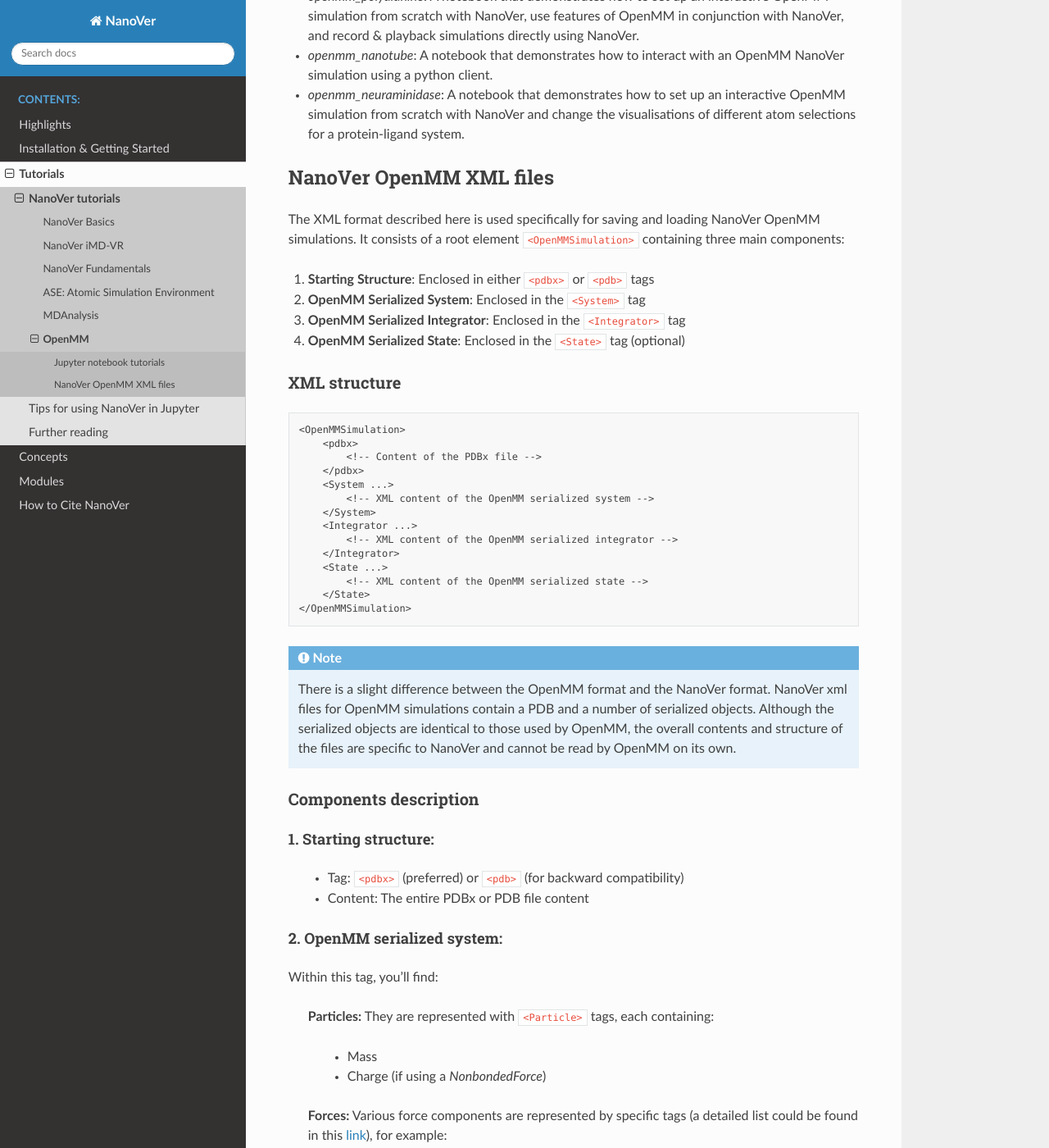
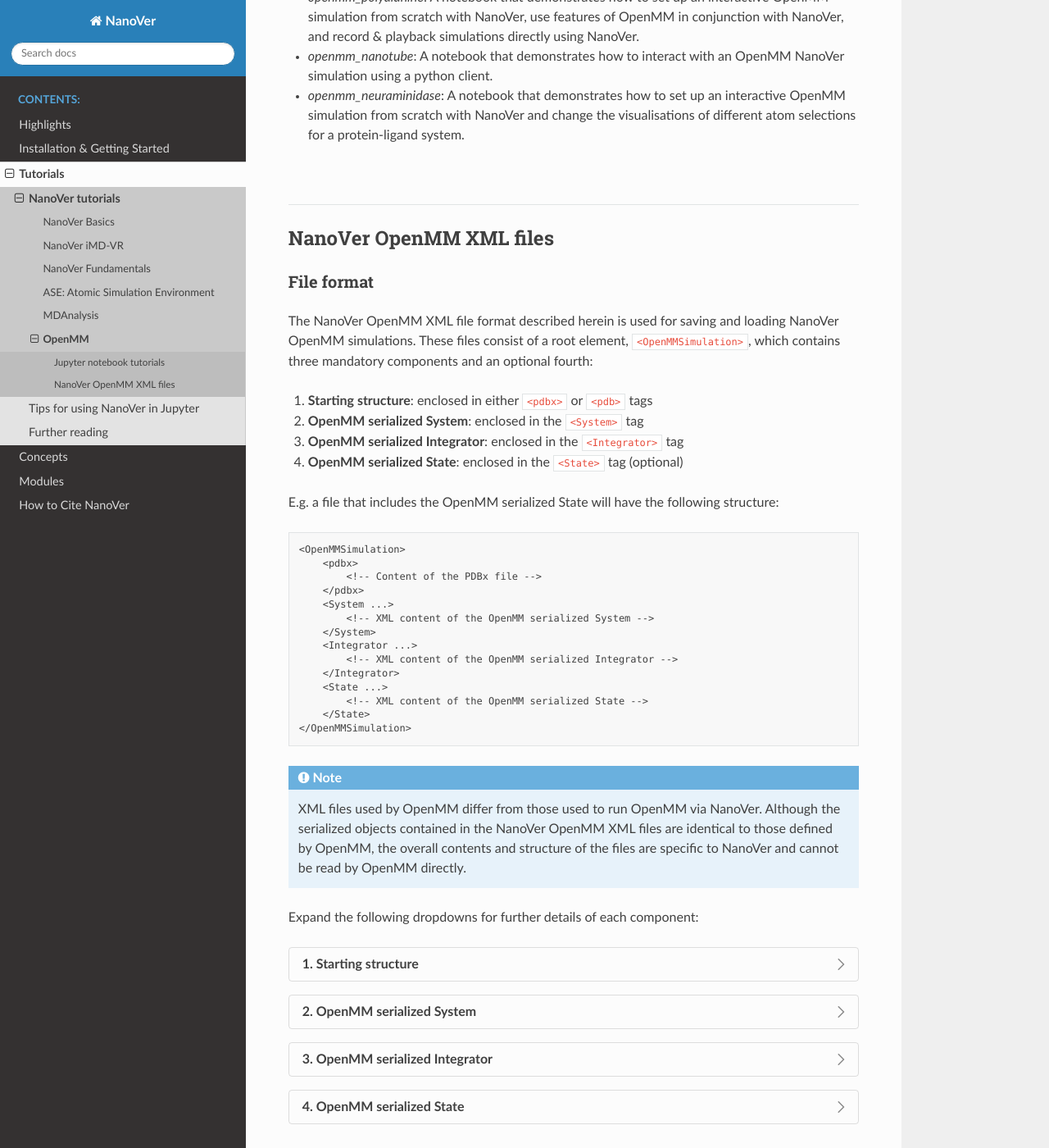
Before and after one commit to IRL2/nanover-docs, a Sphinx documentation site: the page built from source/tutorials/openmm.rst, in a window 1280 px wide and 1400 px high, scrolled down 580 px. Shown: the whole window at 82% size. Built offline with Sphinx 7.4.7 and the Read the Docs theme 3.1.0, drawn with Linux system fonts in a browser that asks for light colours; pages that are not in the unit, such as notebooks, are missing from menus; the version number could not be read and is left out; some of the changed text lies outside the part shown.

Commit message:
OpenMM tutorial page
Update wording and make formatting consistent with the rest of the docs.

```diff
--- a/source/tutorials/openmm.rst
+++ b/source/tutorials/openmm.rst
@@ -6,8 +6,12 @@
     :depth: 2
     :local:
 
+----
+
+##########################
 Jupyter notebook tutorials
-==========================
+##########################
+
 A set of tutorials that demonstrate how to use NanoVer to run interactive molecular
 dynamics simulations using OpenMM directly.
 
@@ -25,18 +29,27 @@
   OpenMM simulation from scratch with NanoVer and change the visualisations of
   different atom selections for a protein-ligand system.
 
+|
+
+----
+
+########################
 NanoVer OpenMM XML files
-========================
+########################
 
-The XML format described here is used specifically for saving and loading NanoVer OpenMM simulations. It consists of a root element ``<OpenMMSimulation>`` containing three main components:
+File format
+###########
 
-1. **Starting Structure**: Enclosed in either ``<pdbx>`` or ``<pdb>`` tags
-2. **OpenMM Serialized System**: Enclosed in the ``<System>`` tag
-3. **OpenMM Serialized Integrator**: Enclosed in the ``<Integrator>`` tag
-4. **OpenMM Serialized State**: Enclosed in the ``<State>`` tag (optional)
+The NanoVer OpenMM XML file format described herein is used for saving and loading NanoVer OpenMM simulations.
+These files consist of a root element, ``<OpenMMSimulation>``, which contains three mandatory components
+and an optional fourth:
 
-XML structure
--------------
+1. **Starting structure**: enclosed in either ``<pdbx>`` or ``<pdb>`` tags
+2. **OpenMM serialized System**: enclosed in the ``<System>`` tag
+3. **OpenMM serialized Integrator**: enclosed in the ``<Integrator>`` tag
+4. **OpenMM serialized State**: enclosed in the ``<State>`` tag (optional)
+
+E.g. a file that includes the OpenMM serialized State will have the following structure:
 
 .. code-block:: text
 
@@ -45,101 +58,108 @@
             <!-- Content of the PDBx file -->
         </pdbx>
         <System ...>
-            <!-- XML content of the OpenMM serialized system -->
+            <!-- XML content of the OpenMM serialized System -->
         </System>
         <Integrator ...>
-            <!-- XML content of the OpenMM serialized integrator -->
+            <!-- XML content of the OpenMM serialized Integrator -->
         </Integrator>
         <State ...>
-            <!-- XML content of the OpenMM serialized state -->
+            <!-- XML content of the OpenMM serialized State -->
         </State>
     </OpenMMSimulation>
 
 .. note::
-    There is a slight difference between the OpenMM format and the NanoVer format.
-    NanoVer xml files for OpenMM simulations contain a PDB and a number of serialized objects.
-    Although the serialized objects are identical to those used by OpenMM, the overall contents and structure of the files are specific to NanoVer and cannot be read by OpenMM on its own.
+    XML files used by OpenMM differ from those used to run OpenMM via NanoVer.
+    Although the serialized objects contained in the NanoVer OpenMM XML files are identical to those defined by OpenMM,
+    the overall contents and structure of the files are specific to NanoVer and cannot be read by OpenMM directly.
 
 
-Components description
-----------------------
+Expand the following dropdowns for further details of each component:
 
-1. **Starting structure**:
-^^^^^^^^^^^^^^^^^^^^^^^^^^
+.. dropdown:: 1. **Starting structure**
 
    * Tag: ``<pdbx>`` (preferred) or ``<pdb>`` (for backward compatibility)
-   * Content: The entire PDBx or PDB file content
-
-2. **OpenMM serialized system**:
-^^^^^^^^^^^^^^^^^^^^^^^^^^^^^^^^
-
-Within this tag, you'll find:
-
-    **Particles:** They are represented with ``<Particle>`` tags, each containing:
-
-        - Mass
-        - Charge (if using a `NonbondedForce`)
-
-    **Forces:** Various force components are represented by specific tags (a detailed list could be found in this `link <http://docs.openmm.org/latest/userguide/theory/02_standard_forces.html#standard-forces>`_), for example:
-
-        - ``<HarmonicBondForce>``: For bond stretching
-        - ``<HarmonicAngleForce>``: For angle bending
-        - ``<PeriodicTorsionForce>``: For dihedral angles
-        - ``<NonbondedForce>``: For electrostatic and van der Waals interactions
-        - ``<CustomNonbondedForce>``: For user-defined nonbonded interactions
-
-        Each force tag contains parameters specific to that force type. For example:
-
-        .. code-block:: xml
-
-           <HarmonicBondForce>
-             <Bond p1="0" p2="1" length="0.1" k="1000"/>
-           </HarmonicBondForce>
-
-    **Constraints:** If present, constraints are listed under a ``<Constraints>`` tag:
-
-        .. code-block:: xml
-
-           <Constraints>
-             <Constraint p1="0" p2="1" distance="0.1"/>
-           </Constraints>
+   * Content: the entire PDBx or PDB file content
 
 
-3. **OpenMM serialized integrator**:
-^^^^^^^^^^^^^^^^^^^^^^^^^^^^^^^^^^^^
+.. dropdown:: 2. **OpenMM serialized System**
 
-The ``<Integrator>`` tag contains parameters that specify the integration method to be used to simulate dynamics, such as the type of integrator, simulation time step and temperature:
+    Within this tag, you'll find:
 
-.. code-block:: xml
+        **Particles:** each particle is represented with a ``<Particle>`` tag, containing:
 
-    <Integrator type="LangevinIntegrator" constraintTolerance="1e-05" friction="4" randomSeed="0" stepSize=".0005" temperature="300" version="1" />
+            - Mass
+            - Charge (if using a `NonbondedForce`)
 
-More details on integrators can be found `here <http://docs.openmm.org/latest/userguide/theory/04_integrators.html>`_.
+        **Forces:** the force components, each represented by specific tags (a detailed list can be found in
+        this `link <http://docs.openmm.org/latest/userguide/theory/02_standard_forces.html#standard-forces>`_),
+        for example:
 
-4. **OpenMM serialized state**:
-^^^^^^^^^^^^^^^^^^^^^^^^^^^^^^^
+            - ``<HarmonicBondForce>``: for bond stretching
+            - ``<HarmonicAngleForce>``: for angle bending
+            - ``<PeriodicTorsionForce>``: for dihedral angles
+            - ``<NonbondedForce>``: for electrostatic and van der Waals interactions
+            - ``<CustomNonbondedForce>``: for user-defined nonbonded interactions
 
-The ``<State>`` tag contains the serialized state of the simulation, including:
+            Each force tag contains parameters specific to that force type. For example:
 
-- Particle velocities ``<Velocities>``
-- Adjustable parameters that have been defined by Force objects in the System ``<Parameters>``
-- Periodic box vectors (if periodic boundary conditions are used) ``<PeriodicBoxVectors>``
-- Integrator parameters ``<IntegratorParameters>``
+            .. code-block:: xml
 
-Usage
------
+               <HarmonicBondForce>
+                 <Bond p1="0" p2="1" length="0.1" k="1000"/>
+               </HarmonicBondForce>
 
-The :mod:`nanover.openmm.serializer` module provides the ``serialize_simulation`` and ``deserialize_simulation`` functions which allow saving and loading OpenMM simulations to/from XML files. The serialization captures by default the complete simulation including:
+        **Constraints:** If present, constraints are listed under the ``<Constraints>`` tag:
+
+            .. code-block:: xml
+
+               <Constraints>
+                 <Constraint p1="0" p2="1" distance="0.1"/>
+               </Constraints>
+
+
+.. dropdown:: 3. **OpenMM serialized Integrator**
+
+    The ``<Integrator>`` tag contains parameters that specify the integration method to be used to simulate dynamics,
+    such as the type of integrator, simulation time step, and temperature:
+
+    .. code-block:: xml
+
+        <Integrator type="LangevinIntegrator" constraintTolerance="1e-05" friction="4" randomSeed="0" stepSize=".0005" temperature="300" version="1" />
+
+    More details on integrators can be found `here <http://docs.openmm.org/latest/userguide/theory/04_integrators.html>`_.
+
+.. dropdown:: 4. **OpenMM serialized State**
+
+    The ``<State>`` tag contains the serialized state of the simulation, including:
+
+    - Particle velocities, ``<Velocities>``
+    - Adjustable parameters that have been defined by Force objects in the System, ``<Parameters>``
+    - Periodic box vectors (if periodic boundary conditions are used), ``<PeriodicBoxVectors>``
+    - Integrator parameters, ``<IntegratorParameters>``
+
+|
+
+----
+
+Creation and usage
+##################
+
+The :mod:`nanover.openmm.serializer` module provides the ``serialize_simulation`` and ``deserialize_simulation``
+functions which allow saving and loading OpenMM simulations to/from XML files.
+The serialization captures by default the complete simulation including:
 
 - Structure coordinates and topology (as PDBx/PDB)
 - OpenMM System definition
 - Integrator configuration
-- Serialized state (optional)
+- Serialized State (optional)
 
 Serializing a simulation
-^^^^^^^^^^^^^^^^^^^^^^^^
+~~~~~~~~~~~~~~~~~~~~~~~~
 
-To save a simulation to a NanoVer OpenMM XML::
+To save a simulation to a NanoVer OpenMM XML using Python:
+
+.. code-block:: python
 
     xml_string = nanover.openmm.serializer.serialize_simulation(simulation)
 
@@ -148,27 +168,36 @@
 
 The ``serialize_simulation`` function accepts optional arguments:
 
-- ``save_state``: Whether to include the serialized state in the XML (default: ``False``)
+* ``save_state``: whether to include the serialized state in the XML (default: ``False``)
 
 Deserializing a simulation
-^^^^^^^^^^^^^^^^^^^^^^^^^^
+~~~~~~~~~~~~~~~~~~~~~~~~~~
 
-To load a simulation from a NanoVer OpenMM XML::
+To load a simulation from a NanoVer OpenMM XML using Python:
+
+.. code-block:: python
 
     with open("sim.xml", "r") as f:
         simulation = nanover.openmm.serializer.deserialize_simulation(f.read())
 
 The ``deserialize_simulation`` function accepts optional arguments:
 
-- ``imd_force``: A CustomExternalForce for interactive molecular dynamics
-- ``platform_name``: The parallel computing platform for OpenMM to use (e.g. "CUDA", "OpenCL")
-- ``ignore_state``: Whether to ignore the serialized state in the XML (default: ``False``)
+* ``imd_force``: a CustomExternalForce for interactive molecular dynamics
+* ``platform_name``: the parallel computing platform for OpenMM to use (e.g. "CUDA", "OpenCL")
+* ``ignore_state``: whether to ignore the serialized state in the XML (default: ``False``)
 
-For example::
+For example:
+
+.. code-block:: python
+
 
     simulation = nanover.openmm.serializer.deserialize_simulation(
         xml_string,
         platform_name="CUDA"
     )
 
-For more details, refer to our `example notebook <https://github.com/IRL2/nanover-server-py/blob/main/examples/openmm/openmm_polyalanine.ipynb>`_ on saving OpenMM systems to NanoVer OpenMM XML files.
+For more details, refer to our
+`example notebook <https://github.com/IRL2/nanover-server-py/blob/main/examples/openmm/openmm_polyalanine.ipynb>`_
+on saving OpenMM systems to NanoVer OpenMM XML files.
+
+|
```
